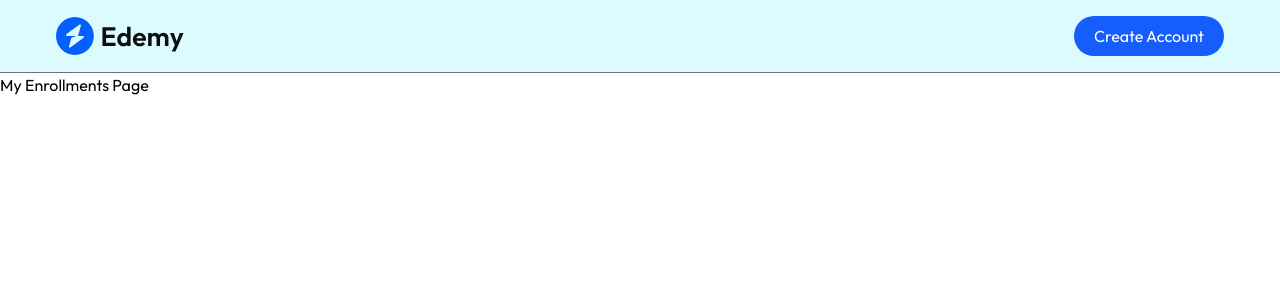
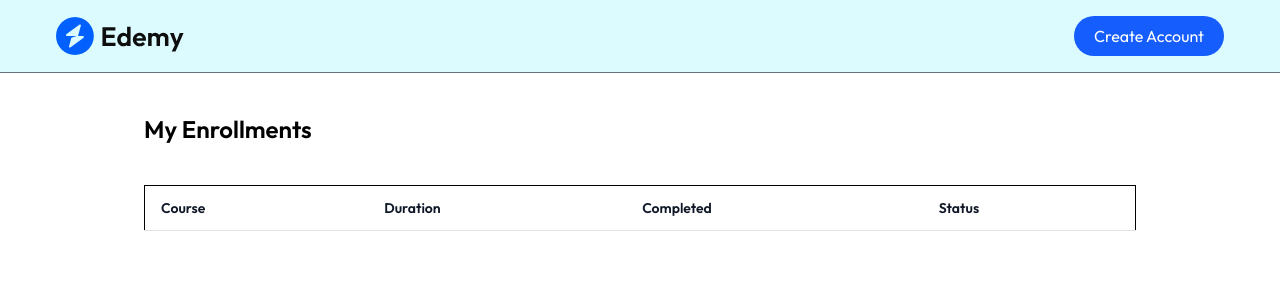
Before and after one commit to mohamad-abdelkhalek/ElevateX, a React (Vite) app in the folder client/: page /my-enrollments in a window 1280 px wide. Shown: the top 300 px of the page. Built offline with nearby package versions, Linux system fonts and the light colour scheme; no server answers.

Commit message:
Client: Implemented enrollments page basic structure

```diff
--- a/client/src/pages/student/MyEnrollments.jsx
+++ b/client/src/pages/student/MyEnrollments.jsx
@@ -1,11 +1,26 @@
-import React from 'react'
+import React from "react";
 
 const MyEnrollments = () => {
   return (
-    <div>
-        <h1>My Enrollments Page</h1>
-    </div>
-  )
-}
+    <>
+      <div className="md:px-36 px-8 pt-10">
+        <h1 className="text-2xl font-semibold">My Enrollments</h1>
+        <table className="md:table-auto table-fixed w-full overflow-hidden border mt-10">
+          <thead
+            className="text-gray-900 border-b border-gray-500/20 text-sm
+          text-left max-sm:hidden"
+          >
+            <tr>
+              <th className="px-4 py-3 font-semibold truncate">Course</th>
+              <th className="px-4 py-3 font-semibold truncate">Duration</th>
+              <th className="px-4 py-3 font-semibold truncate">Completed</th>
+              <th className="px-4 py-3 font-semibold truncate">Status</th>
+            </tr>
+          </thead>
+        </table>
+      </div>
+    </>
+  );
+};
 
-export default MyEnrollments
+export default MyEnrollments;
```
